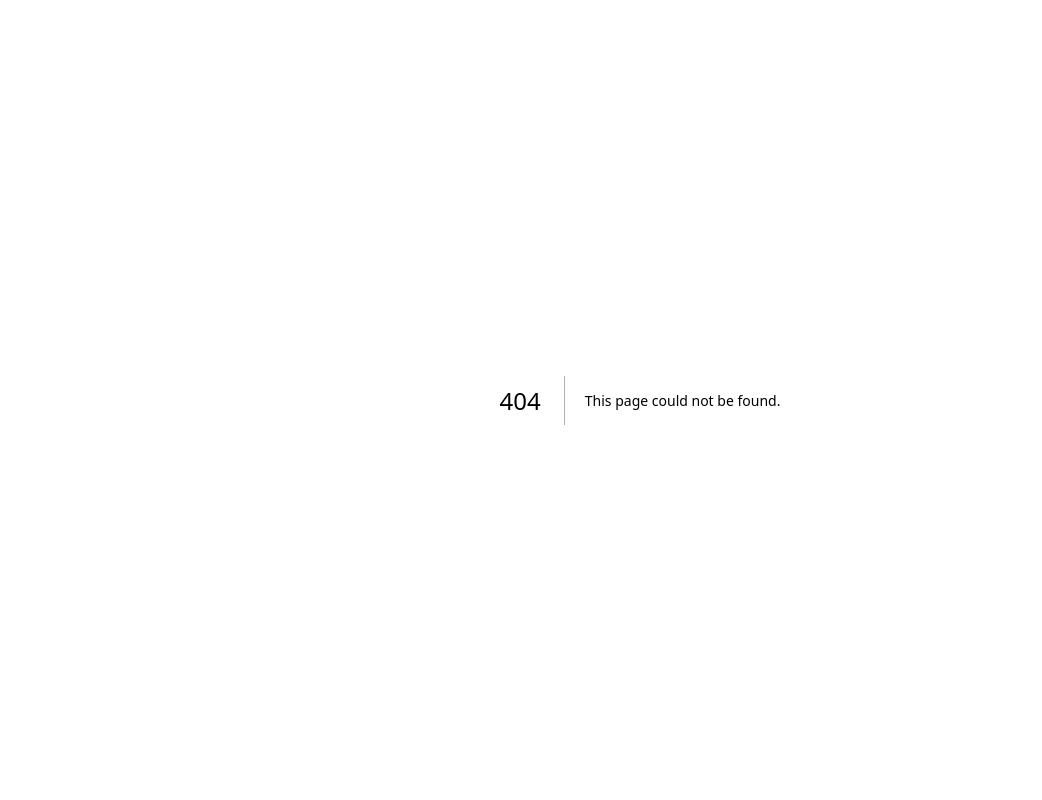
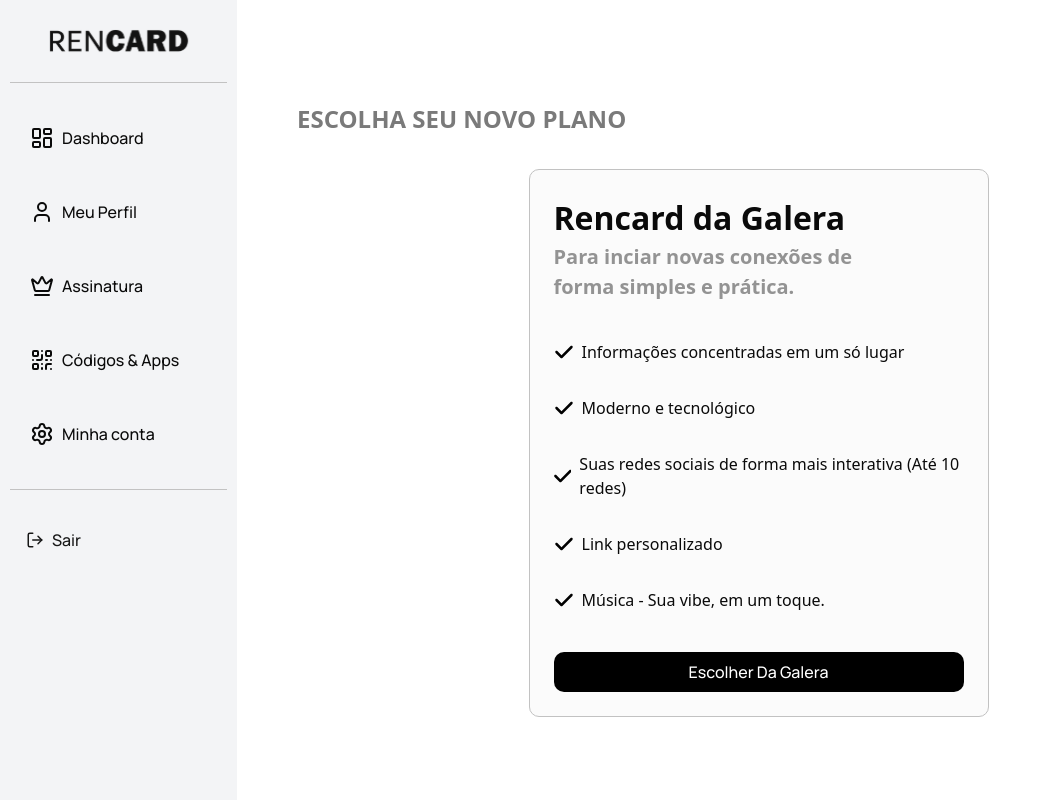
Before and after one commit to ecblandy/rencard, a Next.js app: page /user/billing/new-plan in a window 1280 px wide. Before the commit this address had no page. Shown: the top 800 px of the page, without its empty margins (0-1042 px from the left). Built offline with nearby package versions, Linux system fonts and the light colour scheme.

Commit message:
feat: create billing page and new plan choice

```diff
--- /dev/null
+++ b/src/app/(private)/user/billing/new-plan/page.tsx
@@ -0,0 +1,115 @@
+import Button from "@/components/ui/button";
+import { FaCheck } from "react-icons/fa6";
+
+type PlanType = "galera" | "pro";
+
+interface PlanStyle {
+  card: string;
+  button: string;
+  icon: string;
+}
+
+interface PlanDetail {
+  id: number;
+  type: PlanType; // aqui dizemos que só pode ser "galera" | "pro"
+  title: string;
+  description: string;
+  features: string[];
+  buttonTitle: string;
+}
+
+const plansDetails: PlanDetail[] = [
+  {
+    id: 0,
+    type: "galera",
+    title: "Rencard da Galera",
+    description: "Para inciar novas conexões de forma simples e prática.",
+    features: [
+      "Informações concentradas em um só lugar",
+      "Moderno e tecnológico",
+      "Suas redes sociais de forma mais interativa (Até 10 redes)",
+      "Link personalizado",
+      "Música - Sua vibe, em um toque.",
+    ],
+    buttonTitle: "Escolher Da Galera",
+  },
+  {
+    id: 1,
+    type: "pro",
+    title: "Rencard Pro",
+    description:
+      "Para quem quer um ambiente mais profissional e com uma experiência completa.",
+    features: [
+      "Informações concentradas em um só lugar",
+      "Suba suas avaliações no Google",
+      "Facilite seu cliente a chegar no seu local",
+      "Sem limite de redes sociais",
+      "Link personalizado",
+      "QR Code digital",
+      "Link personalizado para WhatsApp",
+      "PIX integrado",
+      "Formulário de captação de leads",
+      "Métricas Avançadas",
+      "Música - Conecte e converta",
+    ],
+    buttonTitle: "Escolher Pro",
+  },
+];
+
+const plansStyle: Record<PlanType, PlanStyle> = {
+  galera: {
+    card: "bg-[#FBFBFB] border border-neutral-extra-soft",
+    button: "bg-black text-white hover:bg-[#333333]",
+    icon: "text-black",
+  },
+  pro: {
+    card: "bg-black text-white",
+    button: "bg-white text-black hover:bg-[#E5E5E5]",
+    icon: "text-white",
+  },
+};
+
+export default function NewPlanPage() {
+  return (
+      <div>
+          <span className="block uppercase text-neutral-medium text-[1.5rem] font-semibold font-urbanist mt-[2.5625rem] mb-[2rem]">Escolha seu novo plano</span>
+        <div className="flex justify-center  flex-wrap w-full gap-[6rem] items-start">
+            {plansDetails.map(
+              ({ id, title, description, features, type, buttonTitle }) => {
+                const style = plansStyle[type];
+                return (
+                  <div
+                    key={id}
+                    className={`font-urbanist max-w-[28.75rem] w-full h-auto p-6 rounded-[.625rem] ${style.card}`}
+                  >
+                    <div className="max-w-[21.25rem] w-full mb-[2.375rem]">
+                      <h3 className="font-bold text-[2rem]">{title}</h3>
+                      <p className="font-semibold text-[1.25rem] text-[#939393]">
+                        {description}
+                      </p>
+                    </div>
+
+                    <ul className="space-y-[2rem]">
+                      {features.map((feature, index) => (
+                        <li key={index} className="flex items-center gap-2">
+                          <FaCheck size={20} className={style.icon} />
+                          <p>{feature}</p>
+                        </li>
+                      ))}
+                    </ul>
+
+                    <Button
+                      variant="custom"
+                      sizeH="sm"
+                      className={`${plansStyle[type].button} mt-[2.5rem] w-full`}
+                    >
+                      {buttonTitle}
+                    </Button>
+                  </div>
+                );
+              }
+            )}
+          </div>
+      </div>
+  );
+}
--- /dev/null
+++ b/src/app/(private)/user/billing/page.tsx
@@ -0,0 +1,67 @@
+import PageHeader from "@/components/dashboard/page-header";
+import Button from "@/components/ui/button";
+import CardBilling from "@/components/user/card-billing";
+import { Check, X } from "lucide-react";
+
+interface Feature {
+  name: string;
+  available: boolean;
+}
+
+const features: Feature[] = [
+  { name: "Links essenciais", available: true },
+  { name: "Foto e bio", available: true },
+  { name: "Contato direto", available: true },
+  { name: "Portfólio e mídia", available: false }, // bloqueado no plano Free
+  { name: "Currículo para download", available: false },
+  { name: "Formulário de contato", available: false },
+  { name: "Upload de imagem de fundo", available: false },
+  { name: "Relatórios de métricas", available: true },
+];
+
+export default function BillingPage() {
+  return (
+    <section>
+      <PageHeader title="Assinatura" description="Gerencie seu plano, renovação e pagamentos"/>
+
+      <span className="block uppercase text-neutral-medium text-[1.5rem] font-semibold font-urbanist mt-[2.5625rem] mb-[2rem]">Plano atual</span>
+
+
+      <CardBilling>
+        <div className="flex items-center justify-between">
+          <div className="font-urbanist">
+          <h2 className=" font-bold text-[2rem] mb-[.625rem]">Rencard Pro</h2>
+          <p className="font-semibold text-[1.25rem] text-neutral-medium">Renova em 12 Ago, 2024</p>
+        </div>
+
+        <div>
+          <Button sizeH="sm" variant="outline" href="/user/billing/new-plan">Alterar plano</Button>
+
+        </div>
+        </div>
+      </CardBilling>
+
+<span className="block uppercase text-neutral-medium text-[1.5rem] font-semibold font-urbanist mt-[2.5625rem] mb-[2rem]">O que está incluso</span>
+
+      <CardBilling>
+      <ul className="grid grid-cols-2 gap-2">
+        {features.map((feature) => (
+          <li
+            key={feature.name}
+            className={`flex items-center gap-2 ${
+              !feature.available ? "opacity-50" : ""
+            }`}
+          >
+            {feature.available ? (
+              <Check size={18} className="text-green-500" />
+            ) : (
+              <X size={18} className="text-gray-400" />
+            )}
+            <span>{feature.name}</span>
+          </li>
+        ))}
+      </ul>
+    </CardBilling>
+    </section>
+  );
+}
--- /dev/null
+++ b/src/components/user/card-billing.tsx
@@ -0,0 +1,12 @@
+
+interface CardBillingProps {
+    children: React.ReactNode
+}
+
+export default function CardBilling({children}:CardBillingProps) {
+  return (
+    <div className="border border-neutral-extra-soft rounded-[.625rem] p-6">
+      {children}
+    </div>
+  );
+}
```
